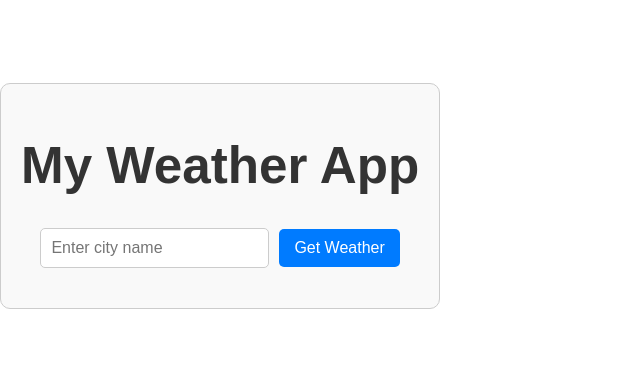
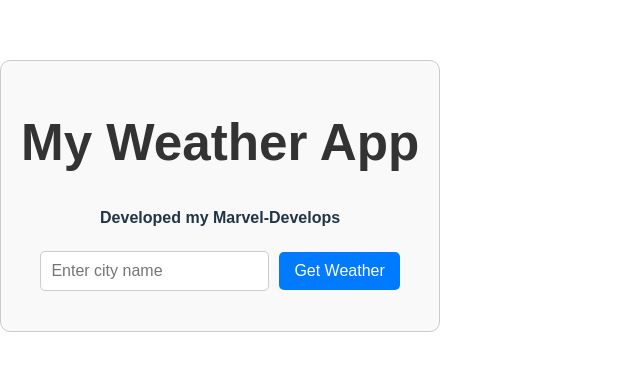
Before and after one commit to DevMarvellous/weather-app-fullstack, a React (Vite) app in the folder client/: page / in a window 1280 px wide. Shown: the part 204-574 px from the top of the page, without its empty margins (0-640 px from the left). Built offline with nearby package versions, Linux system fonts and the light colour scheme.

Commit message:
Add developer credit to App component

```diff
--- a/client/src/App.tsx
+++ b/client/src/App.tsx
@@ -58,6 +58,7 @@ function App() {
     <div className="App">
       <header>
         <h1>My Weather App</h1>
+        <h4>Developed my Marvel-Develops</h4>
       </header>
       <form onSubmit={handleSubmit}>
         <input
```
